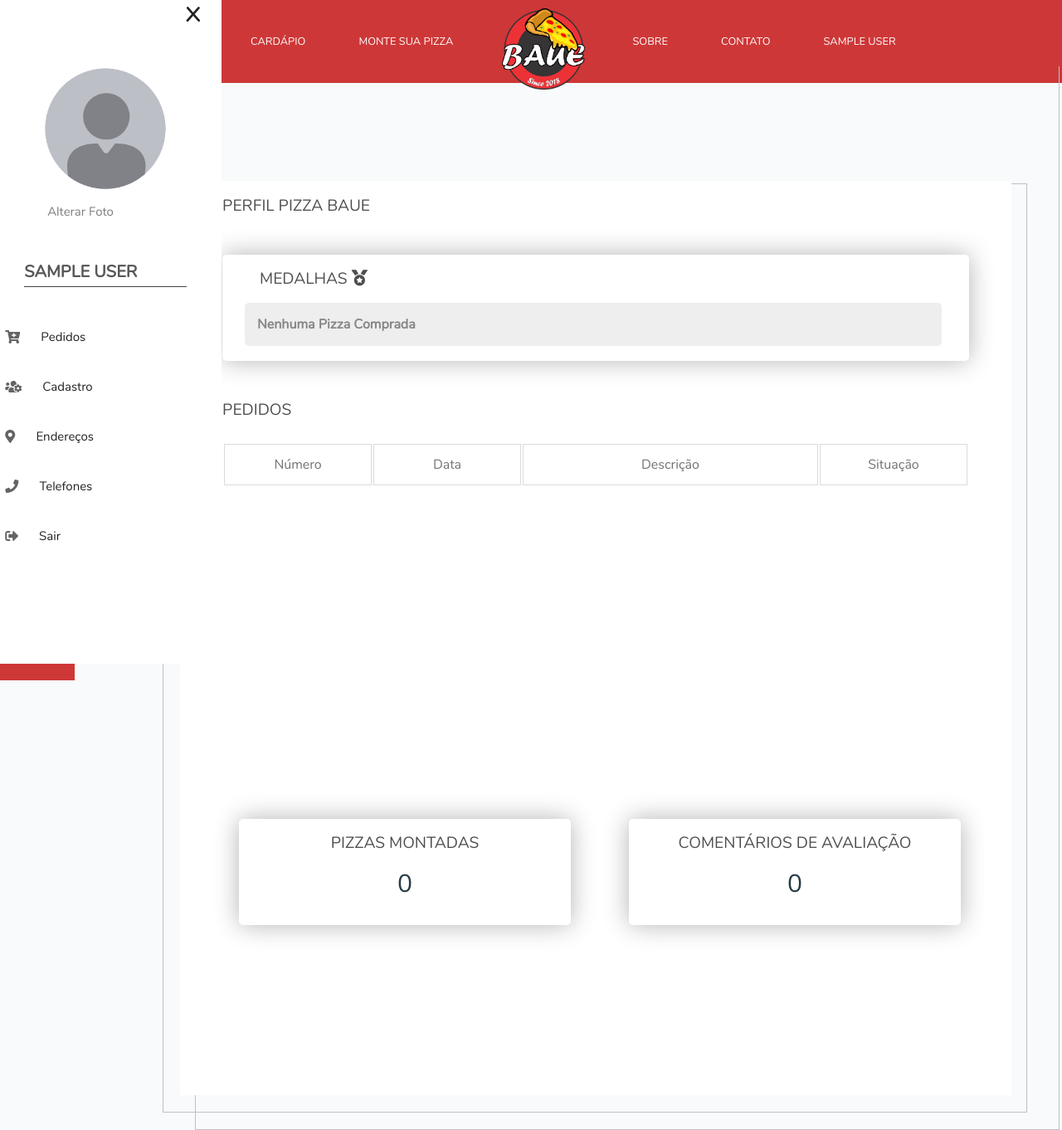
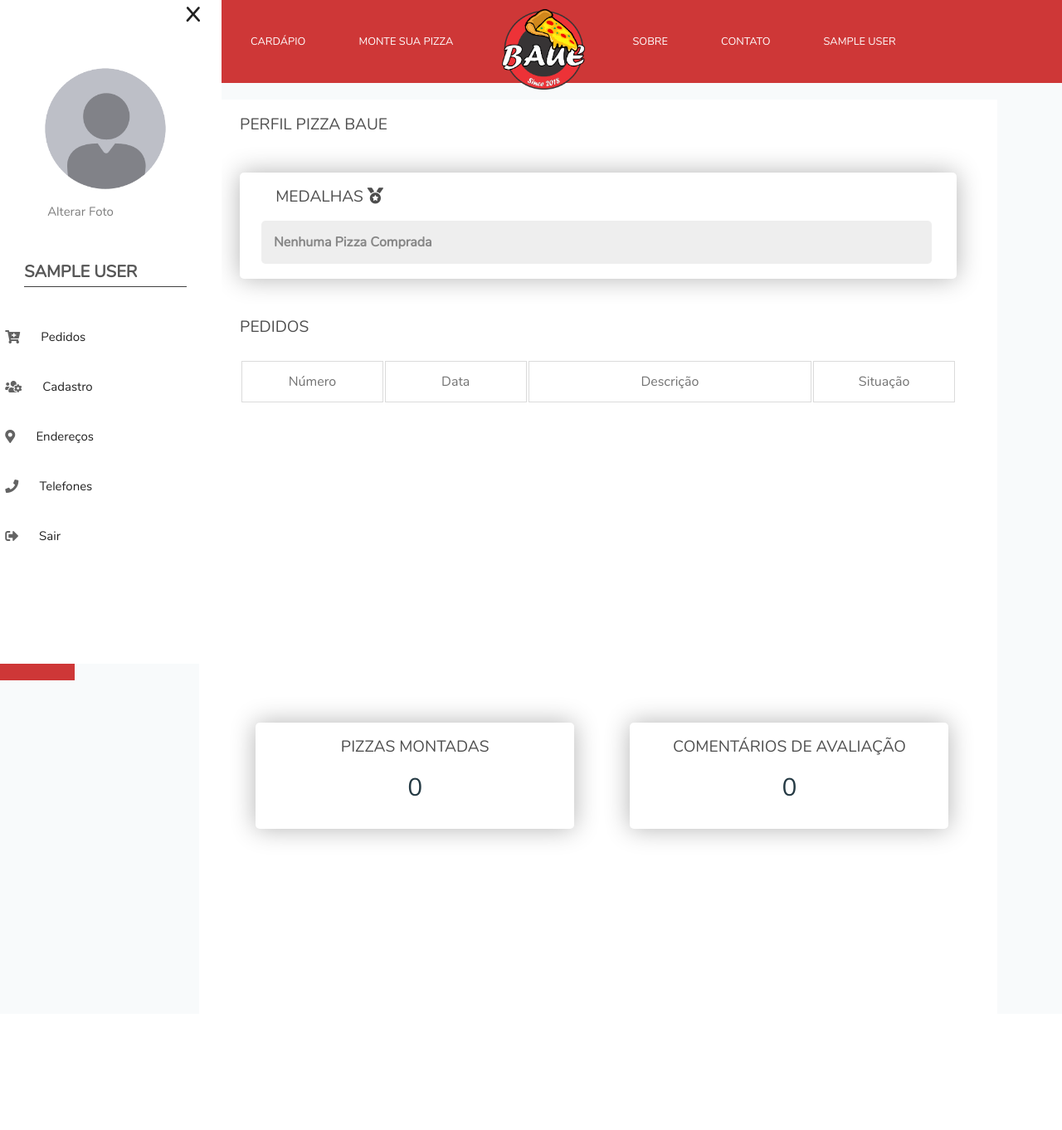
Before and after one commit to brunosilv96/Pizza-Baue, a PHP site: page /principal.php in a window 1280 px wide. Shown: the whole page at 83% size. After the commit the page ends 1013 px from the top, so only its background shows below. Run offline with PHP 8.4, Linux system fonts and the light colour scheme; the visitor is signed in with stand-in values (Sample User, id 1); data that the repository does not hold is empty; some libraries are stand-ins or nearby versions.

Commit message:
Ajustando container

```diff
--- a/Site/css/if_global.css
+++ b/Site/css/if_global.css
@@ -17,18 +17,22 @@
 
 
 .container-fluid{
-    width: 1000px;
-    padding: 20px;
-    border: 1px solid #C0C0C0;
+    width: 75vw;
+    height: 100vh;
+    display: flex;
+    flex-direction: column;
+
 
 
 }
 .conteudo-fluid{
-    width: 1000px;
-    left: 50%;
-    position: relative;
-    margin-left: -560px;
-    margin-top: 20% !important;
+    width: 75vw;
+    height: 1100px;
+    display: flex;
+    flex-direction: column;
+    margin-top: 15%;
+    margin-left: 25%;
+
 
 
 }
--- a/Site/css/principal.css
+++ b/Site/css/principal.css
@@ -1,15 +1,4 @@
-.container-fluid{
-    width: 810px;
-  left: 50%;
-  position: relative;
-  margin-left: -405px;
-}
 
-.conteudo-fluid{
-    width: 800px;
-    padding: 20px;
-    border: 1px solid #C0C0C0;
-}
 .navbar{
     width: 100%;
     margin-top: 15px;
@@ -45,6 +34,11 @@ iframe{
     margin-top: -1.5rem;
     border: 1px solid rgb(255, 255, 255);
     background-color: white;
+    display: flex;
+    justify-content: flex-start;
+    align-items: center;
+    flex-grow: 8;
+
 
 
 }
@@ -100,6 +94,7 @@ header::before{
     top:0px;
    /* margin-left: 280;*/
     background-color:  rgb(206, 55, 55);
+
 
 }
 .navbar-user .logo {
```
